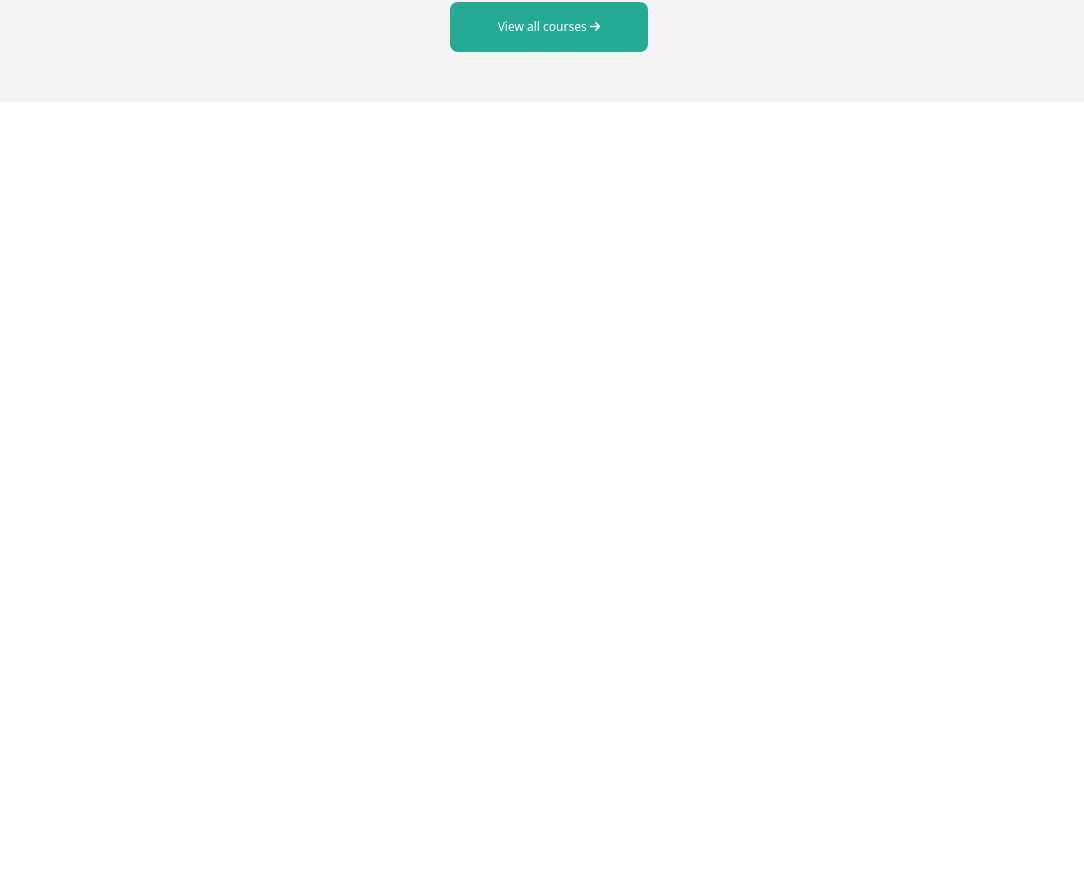
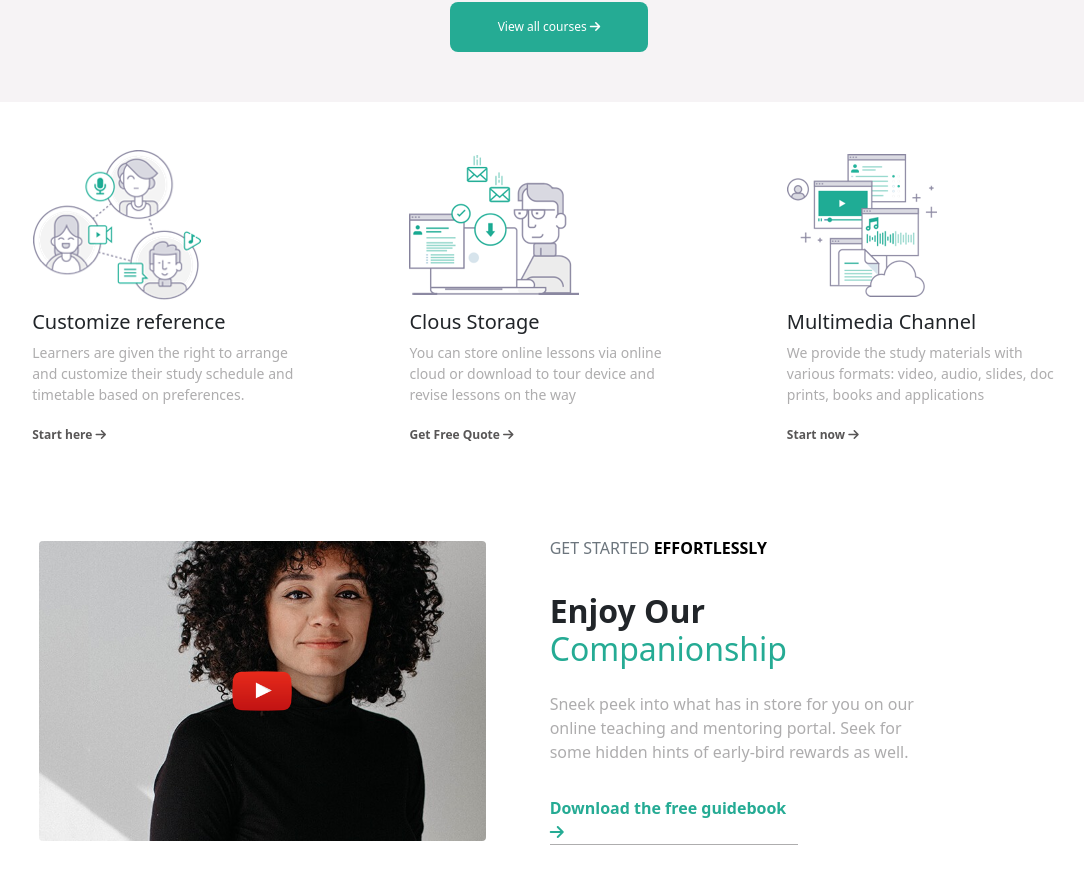
Before and after one commit to lordevito/proj-html-vuejs, a Vue app: page / in a window 1280 px wide. Shown: the part 1639-2523 px from the top of the page, without its empty margins (91-1175 px from the left). Before the commit the page ends 1741 px from the top, so only its background shows below. Built offline with nearby package versions, Linux system fonts and the light colour scheme.

Commit message:
feat: sezione tutor da fixare

```diff
--- a/package.json
+++ b/package.json
@@ -17,7 +17,8 @@
     "@popperjs/core": "^2.11.8",
     "axios": "^1.6.2",
     "bootstrap": "^5.3.2",
-    "vue": "^3.3.11"
+    "vue": "^3.3.11",
+    "vue3-carousel": "^0.3.1"
   },
   "devDependencies": {
     "@vitejs/plugin-vue": "^4.5.2",
--- a/src/components/AppMain.vue
+++ b/src/components/AppMain.vue
@@ -1,16 +1,19 @@
 <script>
 import CourseComp from './MainComponents/CourseComp.vue';
+import TutoringComp from './MainComponents/TutoringComp.vue';
 
 export default {
 
 components: {
     CourseComp,
+    TutoringComp
 }
 }
 </script>
 
 <template>
   <CourseComp />
+  <TutoringComp />
 </template>
 
 <style lang="scss" scoped>
--- /dev/null
+++ b/src/components/MainComponents/TutoringCardComp.vue
@@ -0,0 +1,41 @@
+<script>
+import { store } from '../../store';
+
+export default {
+    props: ['tutor'],
+    data() {
+        return {
+            store,
+        }
+    }
+}
+</script>
+
+<template>
+    <div>
+        <img :src="`images/${tutor.img}.png`" alt="">
+        <h3>{{ tutor.title }}</h3>
+        <p>{{ tutor.content }}</p>
+        <span>{{ tutor.cta }} <i class="fa-solid fa-arrow-right"></i></span>
+    </div>
+</template>
+
+<style lang="scss" scoped>
+@use '../../styles/variables' as *;
+
+h3 {
+    font-size: 20px;
+    margin-top: 10px;
+}
+
+p {
+    color: $shadylady;
+    font-size: 14px;
+}
+
+span {
+    font-weight: bold;
+    font-size: 12px;
+    color: rgb(88, 86, 86);
+}
+</style>
--- /dev/null
+++ b/src/components/MainComponents/TutoringComp.vue
@@ -0,0 +1,99 @@
+<script>
+import { store } from '../../store';
+import TutoringCardComp from './TutoringCardComp.vue';
+export default {
+    data() {
+        return {
+            store
+        }
+    },
+
+    components: {
+        TutoringCardComp
+
+    }
+}
+</script>
+
+<template>
+    <div class="mt-5">
+        <div class=" wrapper-round">
+            <div class="container">
+                <div class=" d-flex justify-content-around gap-3">
+                    <TutoringCardComp class="col-3 " v-for=" (item, index) in store.cloud" :key="index" :tutor="item" />
+                </div>
+                <div class="d-flex info  align-conten-center align-items-center mt-5">
+                    <!-- immagine -->
+                    <div class="p-5">
+                        <div class="overflow-hidden rounded-1 position-relative ">
+                            <img src="../../../public/images/home-2-popup-video-poster.jpg" alt="">
+                            <img class="player-logo " src="../../../public/images/icon-youtube-play.png" alt="">
+                        </div>
+                    </div>
+                    <!-- testo -->
+                    <div class="d-flex flex-column col-4 gap-3 ms-3">
+                        <p class="text-uppercase text-secondary">get started <span
+                                class=" text-uppercase fw-bold text-black">effortlessly</span></p>
+                        <h2 class=" fw-bold">Enjoy Our <br> <span>Companionship</span></h2>
+                        <p>Sneek peek into what has in store for you on our online teaching and mentoring portal. Seek
+                            for
+                            some
+                            hidden hints of early-bird rewards as well.</p>
+                        <span class="cta col-8">Download the free guidebook <i class="fa-solid fa-arrow-right"></i></span>
+                    </div>
+                </div>
+            </div>
+        </div>
+    </div>
+</template>
+
+<style lang="scss" scoped>
+@use '../../styles/variables' as *;
+.wrapper-round {
+    background-color: $white;
+    border-bottom-right-radius: 550px;
+}
+
+
+.player-logo {
+    width: 60px;
+    height: 40px;
+    position: absolute;
+    top: 50%;
+    left: 50%;
+    z-index: 100;
+    transform: translate(-50%, -50%);
+}
+
+
+img {
+    height: 300px;
+    margin: 0 auto;
+    align-self: center;
+    width: 100%;
+    transition: 4s ease;
+
+    &:hover:not(.player-logo) {
+        transform: scale(1.2);
+    }
+}
+
+
+
+h2 {
+    span {
+        color: $junglegreen;
+        font-weight: normal;
+    }
+}
+
+p {
+    color: $shadylady;
+}
+
+.cta {
+    color: $junglegreen;
+    font-weight: bold;
+    border-bottom: 1px solid $shadylady;
+}
+</style>
--- a/src/store.js
+++ b/src/store.js
@@ -83,4 +83,27 @@
             img: 'stock-full-hd-05-480x298'
         }
     ],
+    cloud: [
+        {
+            img: 'home-2-image-box-01',
+            title: 'Customize reference',
+            content: 'Learners are given the right to arrange and customize their study schedule and timetable based on preferences.',
+            cta: 'Start here',
+        },
+
+        {
+            img: 'about-us-02-image-box-02',
+            title: 'Clous Storage',
+            content: 'You can store online lessons via online cloud or download to tour device and revise lessons on the way',
+            cta: 'Get Free Quote',
+        },
+
+        {
+            img: 'home-2-image-box-03',
+            title: 'Multimedia Channel',
+            content: 'We provide the study materials with various formats: video, audio, slides, doc prints, books and applications',
+            cta: 'Start now',
+        }
+    ],
+
 });
```
Also changed, not shown: 1 other file (tests, documents, lock files or other folders).
